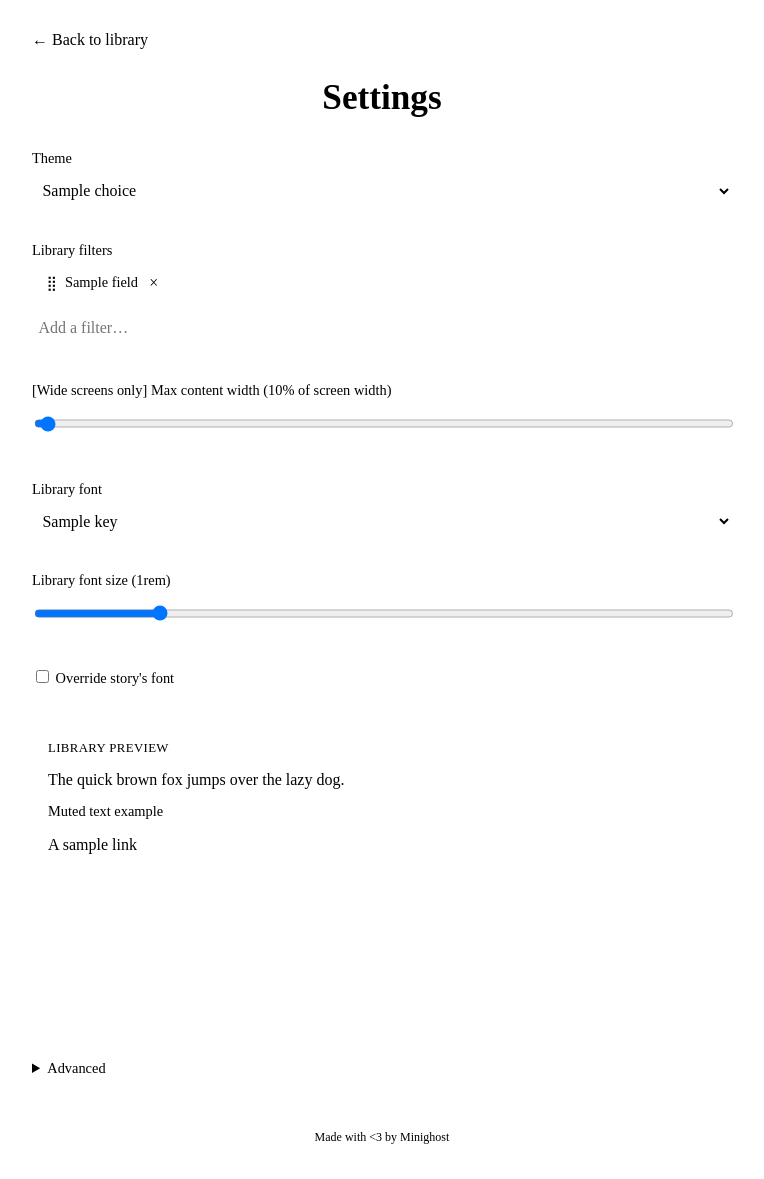
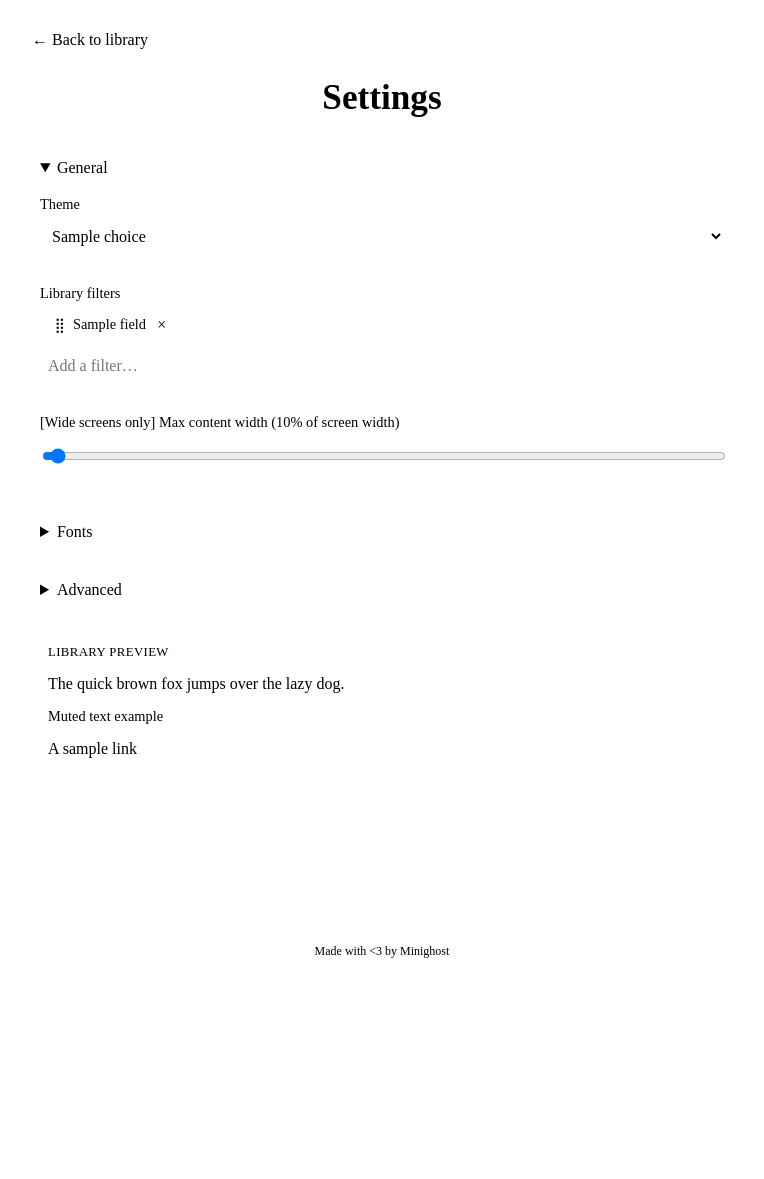
Before and after one commit to Minighost/shelf-mg, a Python web app: template templates/settings.html in a window 1280 px wide. Shown: the whole page, without its empty margins (258-1022 px from the left). After the commit the page ends 958 px from the top, so only its background shows below. Run offline with Jinja, Linux system fonts and the light colour scheme; the template is opened without the code that fills it: most values are stand-ins (such as "Sample title", 1, 10 or a date in 2020).

Commit message:
significantly change settings page... pack all settings into "categories" that have an accordion style open-close; only 1 category can be open at a time. this is to prepare for list-view customization. also add minor styling tweaks everywhere

```diff
--- a/static/style.css
+++ b/static/style.css
@@ -1055,7 +1055,7 @@ html.view-card .card-view {
 }
 
 .settings-field {
-    margin-bottom: 1.2rem;
+    margin-bottom: 1rem;
 }
 
 .settings-field.settings-field-grouped {
@@ -1064,19 +1064,22 @@ html.view-card .card-view {
 
 .settings-field label {
     display: block;
-    margin-bottom: 0.3rem;
+    margin-bottom: 0.5rem;
     color: var(--text-muted);
     font-size: 0.9em;
+    line-height: 1;
 }
 
 .settings-field select,
 .settings-field input[type="range"] {
     width: 100%;
-    padding: 0.4rem;
+    padding: 0.5rem;
     background: var(--surface-color);
     color: var(--text-color);
     border: 1px solid var(--border-color);
     border-radius: 4px;
+    line-height: 1;
+    font-size: 1em;
 }
 
 .active-filters-list {
@@ -1085,7 +1088,11 @@ html.view-card .card-view {
     gap: 0.5rem;
     list-style: none;
     padding: 0;
-    margin: 0 0 0.6rem 0;
+    margin: 0;
+}
+
+.active-filters-list:has(.active-filter-chip) {
+    margin-bottom: 0.5rem;
 }
 
 .active-filter-chip {
@@ -1142,12 +1149,14 @@ html.view-card .card-view {
 
 .add-filter-control {
     position: relative;
-    max-width: 20rem;
+    max-width: calc(var(--content-max-width) / 2);
+    line-height: 1;
+    font-size: 1em;
 }
 
 .add-filter-control input[type="text"] {
     width: 100%;
-    padding: 0.4rem;
+    padding: 0.5rem;
     background: var(--surface-color);
     color: var(--text-color);
     border: 1px solid var(--border-color);
@@ -1188,33 +1197,53 @@ html.view-card .card-view {
     color: white;
 }
 
+.settings-save-row {
+    max-width: var(--content-max-width);
+    margin: 0 auto 0 auto;
+    padding: 0 0 1rem 0;
+    border-bottom: 1px solid var(--border-color);
+}
+
 .settings-save {
     background: var(--accent-color);
     color: white;
     border: none;
-    padding: 0.6rem 1.2rem;
+    min-width: 5rem;
+    padding: 0.5rem 0.5rem;
     border-radius: 4px;
     cursor: pointer;
     font-size: 1em;
-    margin-top: 0.8rem;
 }
 
 .settings-save:hover {
     background: var(--accent-hover);
 }
 
-.advanced-settings {
+.settings-category {
     max-width: var(--content-max-width);
-    margin: 2rem auto 0 auto;
+    margin: 0 auto 1rem auto;
+    border: 1px solid var(--border-color);
+    border-radius: 4px;
+    padding: 0.5rem;
+    /*
     border-top: 1px solid var(--border-color);
     border-bottom: 1px solid var(--border-color);
     padding: 1rem 0;
+    */
 }
 
-.advanced-settings summary {
+.settings-category summary {
     cursor: pointer;
-    color: var(--text-muted);
-    font-size: 0.9em;
+    color: var(--text-color);
+    font-size: 1em;
+}
+
+.settings-category[open] summary {
+    margin-bottom: 1rem;
+}
+
+.settings-field-grouped:last-child {
+    margin-bottom: 0.5rem;
 }
 
 .advanced-warning {
@@ -1299,8 +1328,10 @@ html.view-card .card-view {
 
 .preview-row {
     display: flex;
+    margin: 0 auto;
     gap: 1rem;
-    margin-bottom: 1.2rem;
+    margin-bottom: 1rem;
+    max-width: var(--content-max-width);
 }
 
 .preview-row .settings-preview {
--- a/templates/settings.html
+++ b/templates/settings.html
@@ -28,10 +28,12 @@
             </div>
             <h1 class="header-title">Settings</h1>
         </div>
-        <form method="post" class="settings-form">
+        <form id="settings-form" method="post" class="settings-form">
+            <details class="settings-category" name="settings-category" open>
+                <summary>General</summary>
                 <div class="settings-field settings-field-grouped">
                     <label for="theme">Theme</label>
-                <select id="theme" name="theme" onchange="previewTheme(this.value)">
+                    <select class="settings-theme-picker" id="theme" name="theme" onchange="previewTheme(this.value)">
                         {% for choice in theme_choices %}
                             <option value="{{ choice }}"
                                     {% if choice == settings.theme %}selected{% endif %}>{{ choice | capitalize }}</option>
@@ -142,6 +144,9 @@
                            value="{{ settings.content_max_width_pct }}"
                            oninput="previewContentMaxWidth(this.value)">
                 </div>
+            </details>
+            <details class="settings-category" name="settings-category">
+                <summary>Fonts</summary>
                 <div class="settings-field settings-field-grouped">
                     <label for="font_family">Library font</label>
                     <select id="font_family"
@@ -201,6 +206,22 @@
                                oninput="previewReaderFontSize(this.value)">
                     </div>
                 </div>
+            </details>
+        </form>
+        <details class="settings-category advanced-settings" name="settings-category">
+            <summary>Advanced</summary>
+            <p class="advanced-warning">Warning: actions in this section are irreversible.</p>
+            <form method="post"
+                  action="{{ url_for('reset_progress') }}"
+                  onsubmit="return confirm('Reset every story\'s progress back to chapter 1? This cannot be undone.');">
+                <button type="submit" class="danger-btn">Reset all reading progress to chapter 1</button>
+            </form>
+            <form method="post"
+                  action="{{ url_for('clear_recent') }}"
+                  onsubmit="return confirm('Clear all reading progress and the \'Recently read\' list? This cannot be undone.');">
+                <button type="submit" class="danger-btn">Clear reading progress and "Recently read" list</button>
+            </form>
+        </details>
         <div class="preview-row settings-field-grouped">
             <div class="settings-preview" id="settings-preview">
                 <p class="preview-reader-label">Library preview</p>
@@ -218,22 +239,9 @@
                 <p class="preview-body"><em>His AC touches down, metal sparking against the floor.</em> "Looks like the guest of honor's here. <strong>Hey, Buddy.</strong>"</p>
             </div>
         </div>
-            <button type="submit" class="settings-save">Save</button>
-        </form>
-        <details class="advanced-settings">
-            <summary>Advanced</summary>
-            <p class="advanced-warning">Warning: actions in this section are irreversible.</p>
-            <form method="post"
-                  action="{{ url_for('reset_progress') }}"
-                  onsubmit="return confirm('Reset every story\'s progress back to chapter 1? This cannot be undone.');">
-                <button type="submit" class="danger-btn">Reset all reading progress to chapter 1</button>
-            </form>
-            <form method="post"
-                  action="{{ url_for('clear_recent') }}"
-                  onsubmit="return confirm('Clear all reading progress and the \'Recently read\' list? This cannot be undone.');">
-                <button type="submit" class="danger-btn">Clear reading progress and "Recently read" list</button>
-            </form>
-        </details>
+        <div class="settings-save-row">
+            <button type="submit" form="settings-form" class="settings-save">Save</button>
+        </div>
         <script src="{{ url_for('static', filename='settings-preview.js') }}"></script>
         <div class="footer footer-insert">
             Made with <3 by Minighost
```
Lines whose indentation alone changed are shown as unchanged.
